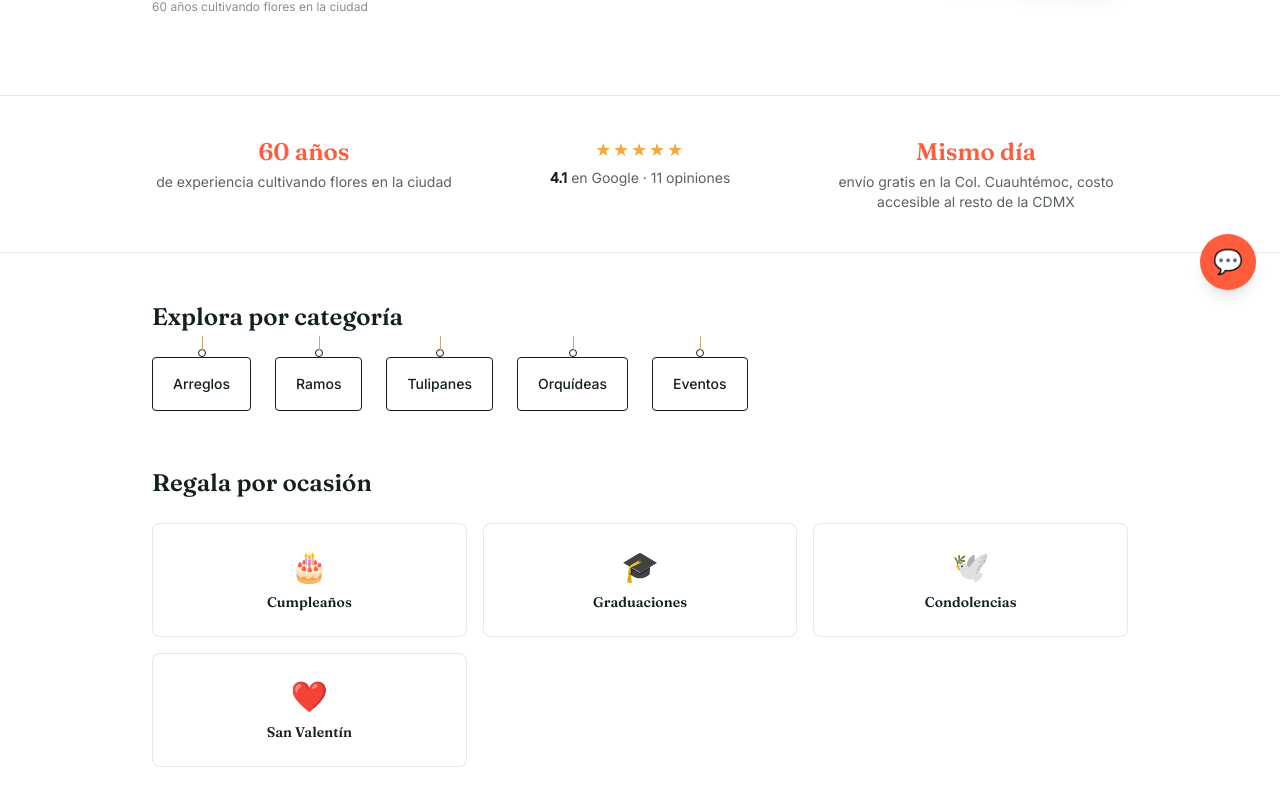
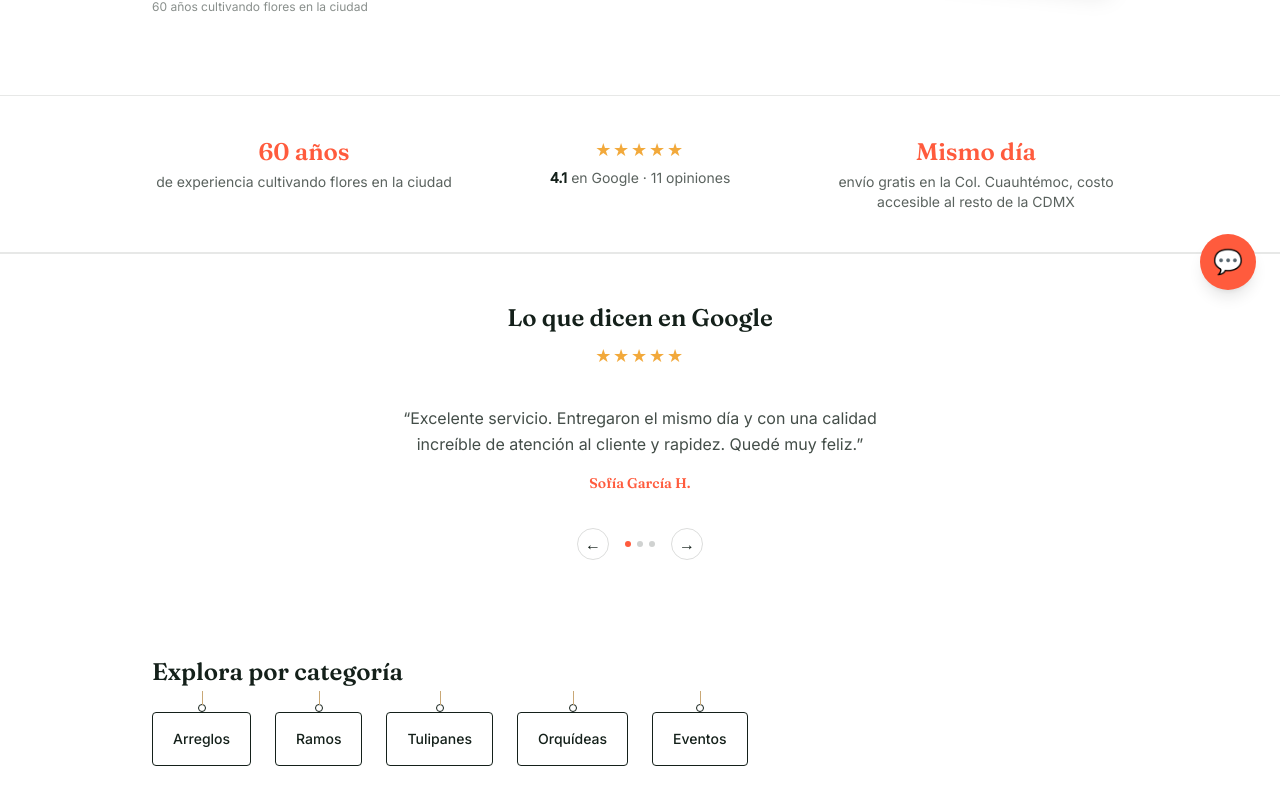
Before and after one commit to CarlosMartzCam/floreria-coral, a Next.js app: page / in a window 1280 px wide. Shown: the part 486-1292 px from the top of the page. Built offline with nearby package versions, Linux system fonts and the light colour scheme.

Commit message:
Agregar carrusel de testimonios reales de Google

```diff
--- a/app/page.tsx
+++ b/app/page.tsx
@@ -6,6 +6,7 @@ import ProductCard from "@/components/ProductCard";
 import InfoFooter from "@/components/InfoFooter";
 import WhatsAppFloat from "@/components/WhatsAppFloat";
 import TrustBadges from "@/components/TrustBadges";
+import Testimonials from "@/components/Testimonials";
 import OccasionShortcuts from "@/components/OccasionShortcuts";
 import { products, categories } from "@/data/products";
 
@@ -53,6 +54,8 @@ export default function Home() {
 
       <TrustBadges />
 
+      <Testimonials />
+
       <section className="max-w-5xl mx-auto px-6 pt-12 pb-4">
         <h2 className="font-display text-2xl font-semibold mb-6">Explora por categoría</h2>
         <CategoryTags />
--- /dev/null
+++ b/components/Testimonials.tsx
@@ -0,0 +1,69 @@
+"use client";
+
+import { useState } from "react";
+
+const testimonials = [
+  {
+    name: "Sofía García H.",
+    text: "Excelente servicio. Entregaron el mismo día y con una calidad increíble de atención al cliente y rapidez. Quedé muy feliz.",
+  },
+  {
+    name: "Alan García",
+    text: "Atención excelente y precios competitivos. Arreglos florales de muy buen gusto. Felicidades.",
+  },
+  {
+    name: "Ivette Bautista",
+    text: "Súper recomendable, buen servicio, flores frescas y buen precio.",
+  },
+];
+
+export default function Testimonials() {
+  const [index, setIndex] = useState(0);
+  const current = testimonials[index];
+
+  const prev = () => setIndex((i) => (i === 0 ? testimonials.length - 1 : i - 1));
+  const next = () => setIndex((i) => (i === testimonials.length - 1 ? 0 : i + 1));
+
+  return (
+    <section className="bg-white py-12 border-t border-tinta/10">
+      <div className="max-w-2xl mx-auto px-6 text-center">
+        <h2 className="font-display text-2xl font-semibold mb-2">Lo que dicen en Google</h2>
+        <p className="text-girasol text-lg tracking-widest mb-6">★★★★★</p>
+
+        <div className="min-h-[110px] flex flex-col items-center justify-center">
+          <p className="text-tinta/80 text-base leading-relaxed max-w-lg">
+            &ldquo;{current.text}&rdquo;
+          </p>
+          <p className="mt-4 font-display font-semibold text-sm text-coral">
+            {current.name}
+          </p>
+        </div>
+
+        <div className="flex items-center justify-center gap-4 mt-6">
+          <button
+            onClick={prev}
+            aria-label="Testimonio anterior"
+            className="w-8 h-8 rounded-full border border-tinta/15 hover:border-coral hover:text-coral transition-colors"
+          >
+            ←
+          </button>
+          <div className="flex gap-1.5">
+            {testimonials.map((_, i) => (
+              <span
+                key={i}
+                className={`w-1.5 h-1.5 rounded-full ${i === index ? "bg-coral" : "bg-tinta/20"}`}
+              />
+            ))}
+          </div>
+          <button
+            onClick={next}
+            aria-label="Siguiente testimonio"
+            className="w-8 h-8 rounded-full border border-tinta/15 hover:border-coral hover:text-coral transition-colors"
+          >
+            →
+          </button>
+        </div>
+      </div>
+    </section>
+  );
+}
```
